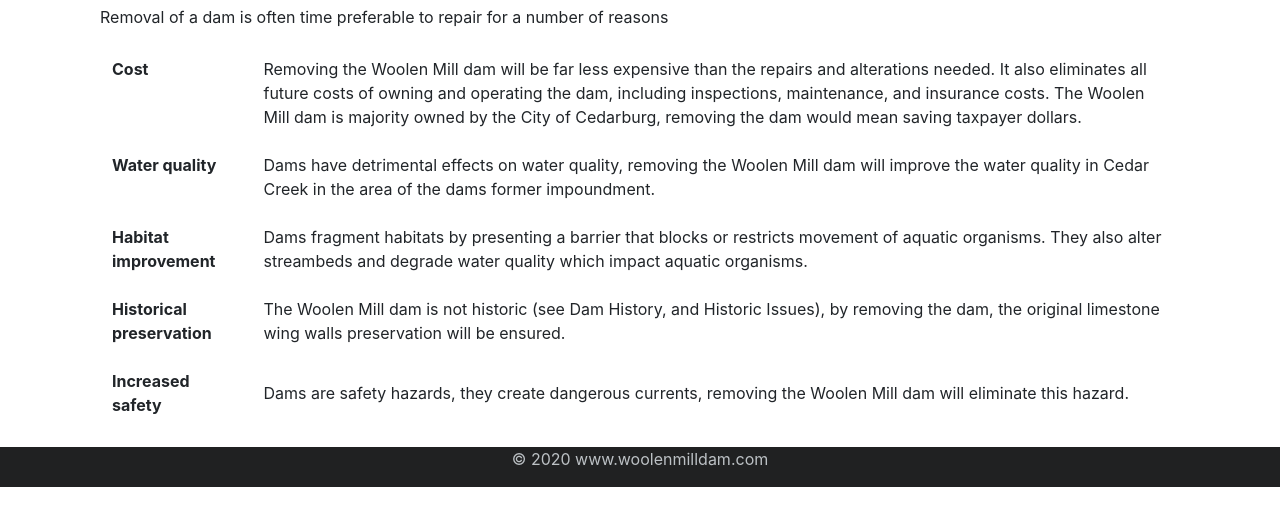
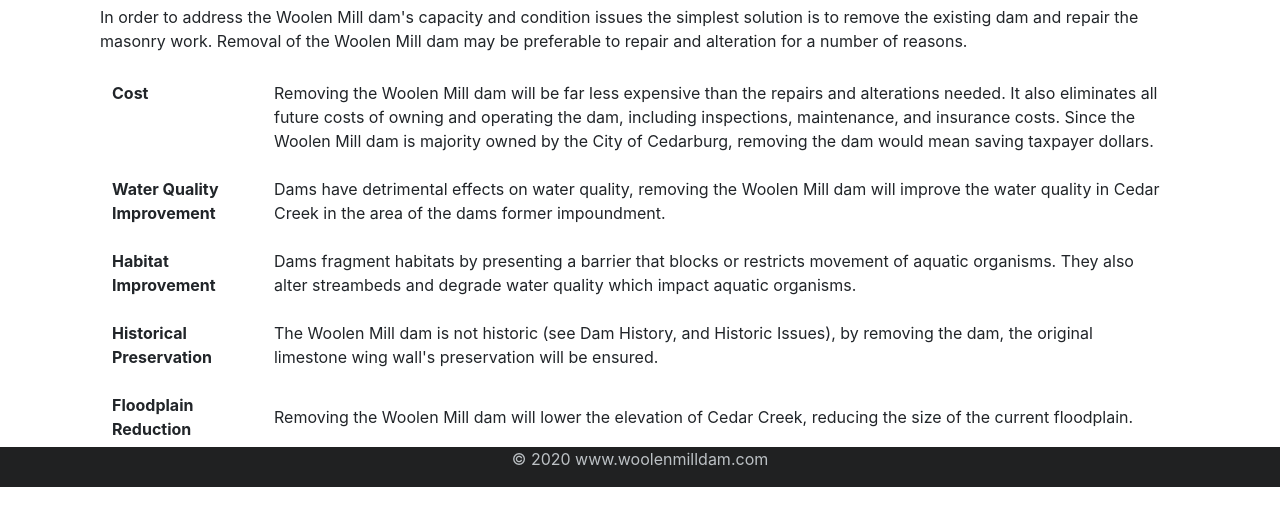
Before and after one commit to gdhaynes/woolenmilldam, a plain HTML site: page removal.html in a window 1280 px wide. Shown: the part 313-838 px from the top of the page. Drawn offline with nearby package versions, Linux system fonts and the light colour scheme.

Commit message:
text changes

```diff
--- a/removal.html
+++ b/removal.html
@@ -70,35 +70,42 @@
                 </div>
             </div>
         </div>
-        <p>Removal of a dam is often time preferable to repair for a number of reasons</p>
+        <p>In order to address the Woolen Mill dam's capacity and condition issues the simplest solution is to remove the existing dam and repair the masonry work. Removal of the Woolen Mill
+            dam may be preferable to repair and alteration for a number of reasons.
+        </p>
         <table class="table table-borderless">
           <tbody>
             <tr>
                 <th class="align-top">Cost</th>
                 <td class="align-middle">Removing the Woolen Mill dam will be far less expensive than the repairs and alterations needed. It also eliminates all future costs of owning and operating the dam, including inspections, maintenance, and insurance costs.
-                     The Woolen Mill
+                    Since the Woolen Mill
                     dam is majority owned by the City of Cedarburg, removing the dam would mean saving taxpayer dollars.
                 </td>
             </tr>
             <tr>
-                <th class="align-top">Water quality</th>
+                <th class="align-top">Water Quality Improvement</th>
                 <td class="align-middle">Dams have detrimental effects on water quality, removing the Woolen Mill dam will improve the water quality in Cedar Creek in the area of the dams former
                     impoundment.
                 </td>
             </tr>
             <tr>
-                <th class="align-top">Habitat improvement</th>
+                <th class="align-top">Habitat Improvement</th>
                 <td class="align-middle">Dams fragment habitats by presenting a barrier that blocks or restricts movement of aquatic organisms. They also alter streambeds and degrade water
                     quality which impact aquatic organisms.
                 </td>
             </tr>
             <tr>
-                <th class="align-top">Historical preservation</th>
-                <td class="align-middle">The Woolen Mill dam is not historic (see Dam History, and Historic Issues), by removing the dam, the original limestone wing walls preservation will be ensured.
+                <th class="align-top">Historical Preservation</th>
+                <td class="align-middle">The Woolen Mill dam is not historic (see Dam History, and Historic Issues), by removing the dam, the original limestone wing wall's preservation will be ensured.
                 </td>
             </tr>
             <tr>
-                <th class="align-top">Increased safety</th>
+                <th class="align-top">Floodplain Reduction</th>
+                <td class="align-middle">Removing the Woolen Mill dam will lower the elevation of Cedar Creek, reducing the size of the current floodplain.
+                </td>
+            </tr>
+            <tr>
+                <th class="align-top">Increased Safety</th>
                 <td class="align-middle">Dams are safety hazards, they create dangerous currents, removing the Woolen Mill dam will eliminate this hazard.
                 </td>
             </tr>
```
Also changed, not shown: historic_issues.html (+3 -2 lines), repair_and_alteration.html (+4 -4 lines).
